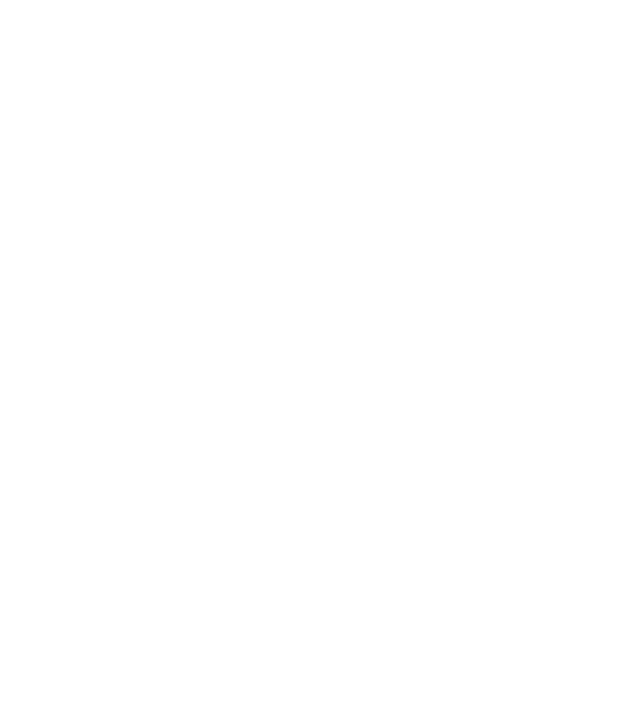
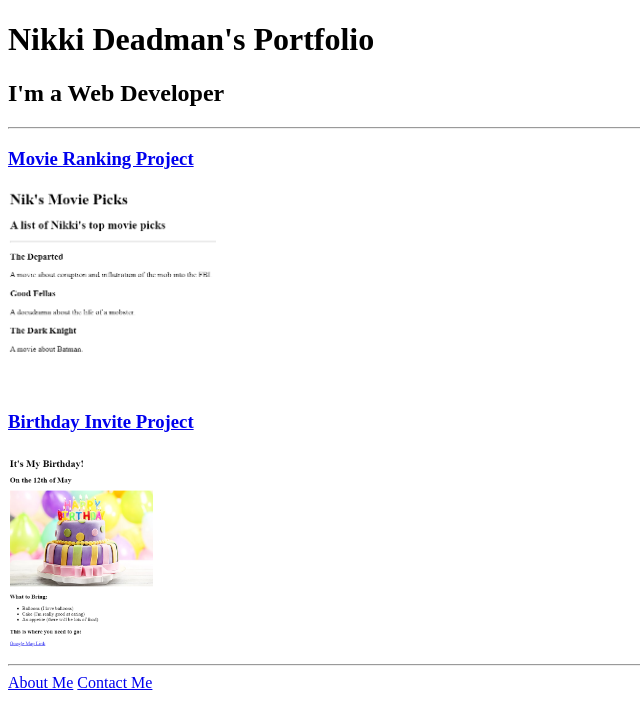
Before and after one commit to NicoleDeadman/UdemyWebDev_HTMLPortfolio, a plain HTML site: page index.html in a window 1280 px wide. Shown: the whole page, without its empty margins (0-640 px from the left). Drawn offline with Linux system fonts and the light colour scheme.

Commit message:
Add files via upload

```diff
--- a/index.html
+++ b/index.html
@@ -1,15 +1,34 @@
 <!-- TODO 1: Create the HTML Boilerplate -->
-
+<!DOCTYPE html>
+<html lang="en">
+<head>
+    <meta charset="UTF-8">
+    <meta http-equiv="X-UA-Compatible" content="IE=edge">
+    <meta name="viewport" content="width=device-width, initial-scale=1.0">
+    <title>Document</title>
+</head>
+<body>
 <!-- TODO 2: Add Your previous projects' HTML into the public folder -->
-
 <!-- TODO 3: Take screenshots of your project previews and add the images to the images folder -->
-
 <!-- TODO 4: Add titles/subtitles etc. -->
-
 <!-- TODO 5: Add a link to the project pages -->
-
 <!-- TODO 6: Add images to show the project previews
 HINT for TODO 6: You can use the height attribute set to 200 to make the image smaller:
 https://developer.mozilla.org/en-US/docs/Web/HTML/Element/img#attr-height -->
-
 <!-- TODO 7: Add the Contact Me and About Me page links -->
+    <h1>Nikki Deadman's Portfolio</h1>
+    <h2>I'm a Web Developer</h2>
+    <hr />
+    <h3>
+        <a href="./public/index-movie-ranking.html">Movie Ranking Project</a>
+    </h3>
+        <img src="./assets/images/movie-ranking.png" height="200"/>
+    <h3>
+        <a href="./public/index-birthday-invite.html">Birthday Invite Project</a>
+    </h3>
+        <img src="./assets/images/birthday-invite.png" height="200"/>
+    <hr />
+    <a href="./public/about.html">About Me</a>
+    <a href="./public/contact.html">Contact Me</a>
+</body>
+</html>
```
